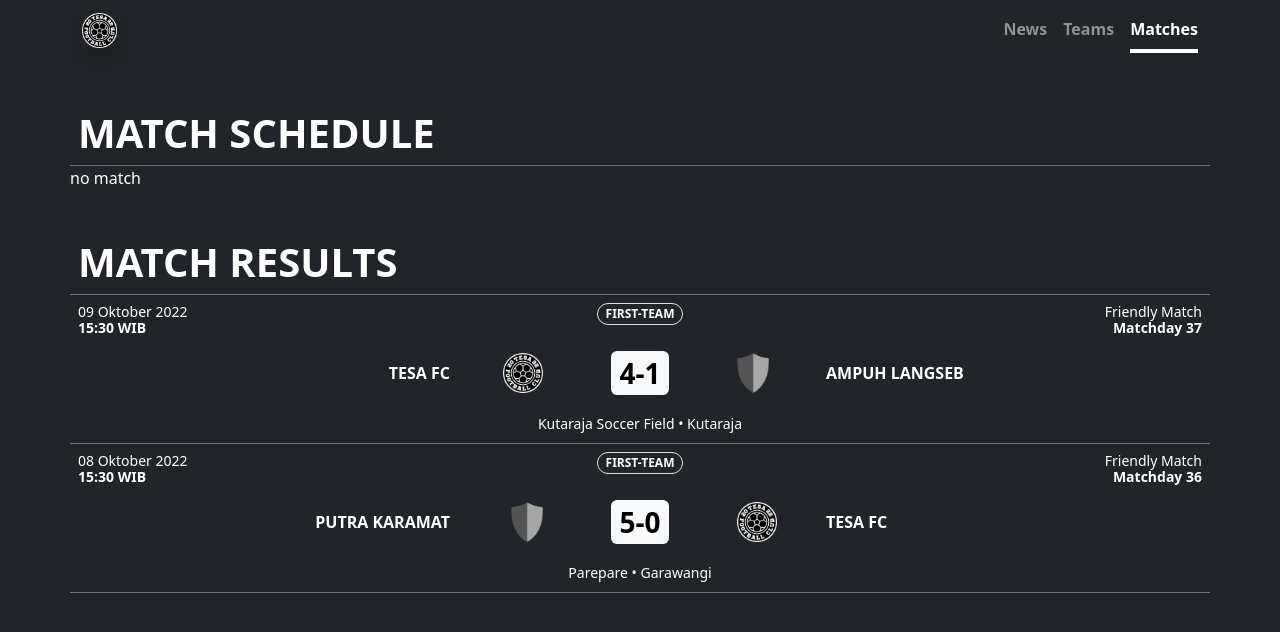
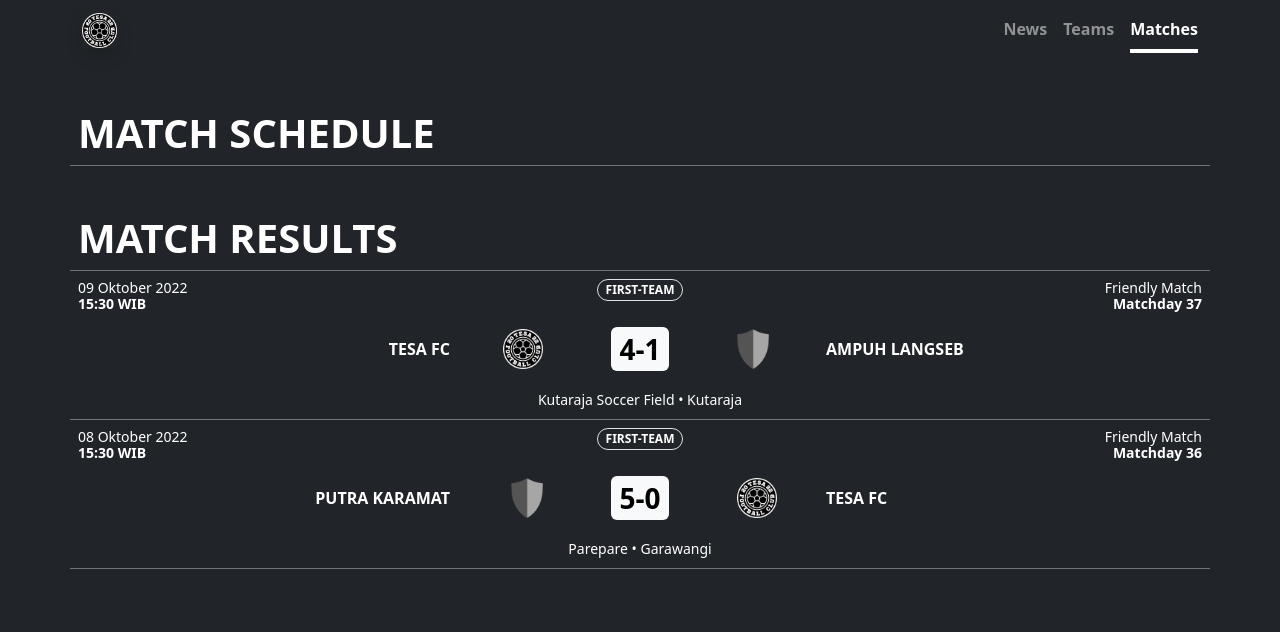
Before and after one commit to tesafc/tesafc.github.io, a Jekyll site: the page built from matches.html, in a window 1280 px wide. Shown: the top 632 px of the page. Built offline with Jekyll 4.4.1, drawn with Linux system fonts in a browser that asks for light colours.

Commit message:
Update matches.html

```diff
--- a/matches.html
+++ b/matches.html
@@ -45,12 +45,13 @@
           <div class="card-footer bg-transparent border-0">
             <p class="card-text text-center text-capitalize mb-0"><small>{{ match.stadium }} • {{ match.place }}</small></p>
           </div>
+          {% assign match-count = match | size %}
+          {% if match-count == 0 %}
+            no match schedule
+          {% endif %}
         </div>
       </div>
       {% endfor %}
-          {% if match-count == 0 %}
-            no match
-          {% endif %}
     </div>
   </div>
 
```
